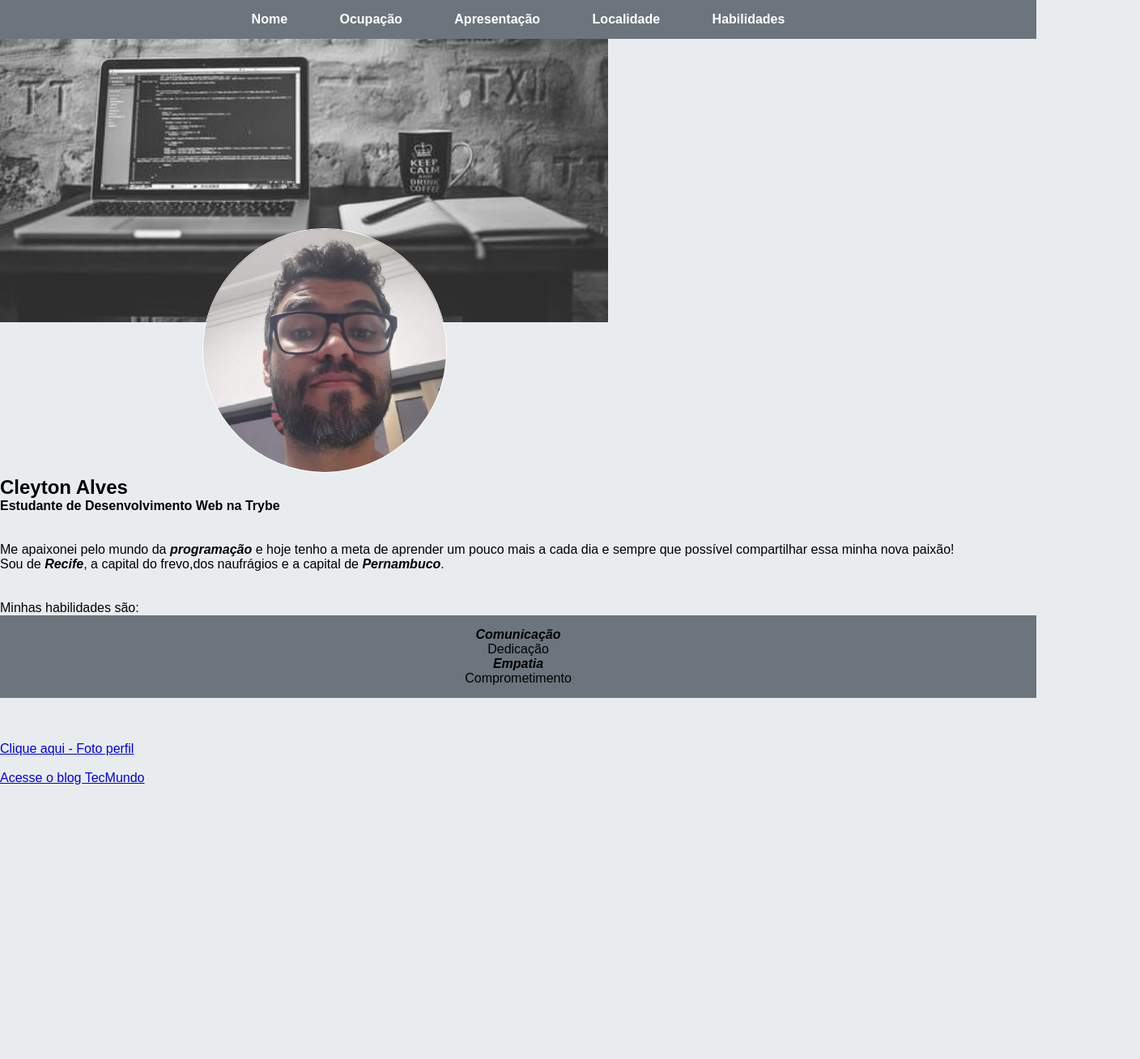
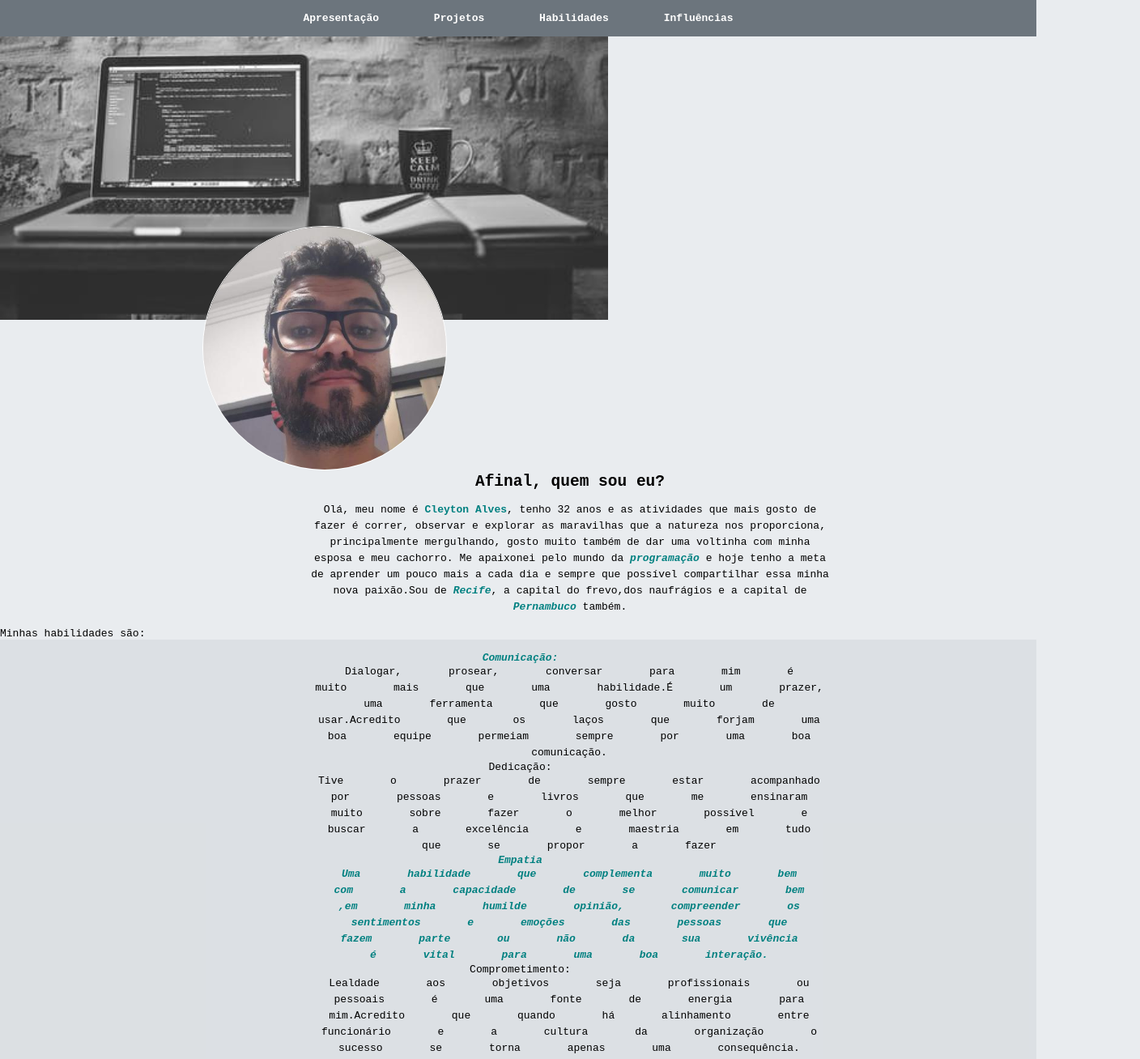
Before and after one commit to CleytonAlves07/CleytonAlves07.github.io, a plain HTML site: page index.html in a window 1280 px wide. Shown: the top 1308 px of the page at 81% size, 1408 px wide, since content can reach past the window. Before the commit the page ends 970 px from the top, so only its background shows below. Drawn offline with Linux system fonts and the light colour scheme.

Commit message:
Modificaçao no estilo da pagina no geral e inclusao de conteudo no texto de apresentaçao e nas habilidades

```diff
--- a/index.html
+++ b/index.html
@@ -5,42 +5,31 @@
     <meta http-equiv="X-UA-Compatible" content="IE=edge">
     <meta name="viewport" content="width=device-width, initial-scale=1.0">
     <link rel="stylesheet" href="style.css">
-    <title>Cleyton Alves</title>
+    <title>dev Cleyton Alves</title>
 
 </head>
 <body>
     <section>
         <ul>
-            <li><a href="#nome">Nome</a></li>
-            <li><a href="#ocupacao">Ocupação</a></li>
             <li><a href="#texto">Apresentação</a></li>
-            <li><a href="#localidade">Localidade</a></li>
-            <li><a href="#habilidade">Habilidades</a></li>
+            <li><a href="https://github.com/CleytonAlves07" target="_blank">Projetos</a></li>
+            <li><a href="#habilidades">Habilidades</a></li>
+            <li><a href="http://www.tecmundo.com.br/blog" target="_blank">Influências</a></li>
         </ul>
         <img src="mesa.jpeg" id="capa" alt="Foto da capa - Na sacada entre prédios">
         <img src="Foto-perfil.jpeg" id="perfil" alt="Foto perfil de Cleyton Alves">
-        <h1 id="nome">Cleyton Alves</h1>
-        <h4 id="ocupacao">Estudante de Desenvolvimento Web na Trybe</h4>
+        <h1>Afinal, quem sou eu?</h1>
         <br><br>
-        <p id="texto">Me apaixonei pelo mundo da <strong><em>programação</em></strong> e hoje tenho a meta de aprender um pouco mais a cada dia e sempre que possível compartilhar essa minha nova paixão!</p>
-        <p id="localidade">Sou de <strong><em>Recife</em></strong>, a capital do frevo,dos naufrágios e a capital de <strong><em>Pernambuco</em></strong>.</p>
+        <p id="texto">Olá, meu nome é <strong><em></em>Cleyton Alves</em></strong>, tenho 32 anos  e as atividades que mais gosto de fazer é correr, observar e explorar as maravilhas que a natureza nos proporciona, principalmente mergulhando, gosto muito também de dar uma voltinha com minha esposa e meu cachorro. Me apaixonei pelo mundo da <strong><em>programação</em></strong> e hoje tenho a meta de aprender um pouco mais a cada dia e sempre que possível compartilhar essa minha nova paixão.Sou de <strong><em>Recife</em></strong>, a capital do frevo,dos naufrágios e a capital de <strong><em>Pernambuco</em></strong> também.</p>
         <br><br>
         <div id="habilidades">Minhas habilidades são:
-            <ul>
-                <li><strong><em>Comunicação</em></strong></li>
-                <br>
-                <li>Dedicação</li>
-                <br>
-                <li><strong><em>Empatia</em></strong></li>
-                <br>
-                <li>Comprometimento</li>
+            <ul id="footer">
+                <li><strong><em>Comunicação:</em></strong><p> Dialogar, prosear, conversar para mim é muito mais que uma habilidade.É um prazer, uma ferramenta que gosto muito de usar.Acredito que os laços que forjam uma boa equipe permeiam sempre por uma boa comunicação.</p></li>
+                <li>Dedicação: <p>Tive o prazer de sempre estar acompanhado por pessoas e livros que me ensinaram muito sobre fazer o melhor possível e buscar a excelência e maestria em tudo que se propor a fazer</p> </li>
+                <li><strong><em>Empatia <p>Uma habilidade que complementa muito bem com a capacidade de se comunicar bem ,em minha humilde opinião, compreender os sentimentos e emoções das pessoas que fazem parte ou não da sua vivência é vital para uma boa interação. </p></em></strong></li>
+                <li>Comprometimento: <p>Lealdade aos objetivos seja profissionais ou pessoais é uma fonte de energia para mim.Acredito que quando há alinhamento entre funcionário e a cultura da organização o sucesso se torna apenas uma consequência. </p></li>
             </ul>
         </div>
-        <br><br><br>
-        <a href="#fotoPerfil">Clique aqui - Foto perfil</a>
-        <br><br>
-        <a href="http://www.tecmundo.com.br/blog" target="_blank">Acesse o blog TecMundo</a>
-        <br>
     </section>
 </body>
 </html>
--- a/style.css
+++ b/style.css
@@ -1,6 +1,7 @@
 * {
     margin: 0;
     padding: 0;
+    font-family: monospace;
 }
 body {
     font-family: fantasy,course,sans-serif;
@@ -31,6 +32,7 @@ a:hover {
     background-color: rgba(31, 31, 31, 0.1);
     padding: 15px;
     border-radius: 10px;
+    color: teal;
 }
 #capa {
     background-repeat: no-repeat;
@@ -49,3 +51,16 @@ a:hover {
     margin-left: 250px;
 
 }
+#texto, h1, p {
+    width: 50%;
+    text-align: center;
+    display: inline-block;
+    margin: 0 30%;
+    line-height: 20px;
+}
+strong {
+    color: teal;
+}
+#footer {
+    background-color: rgba(108, 117, 125, 0.1) ;
+}
```
